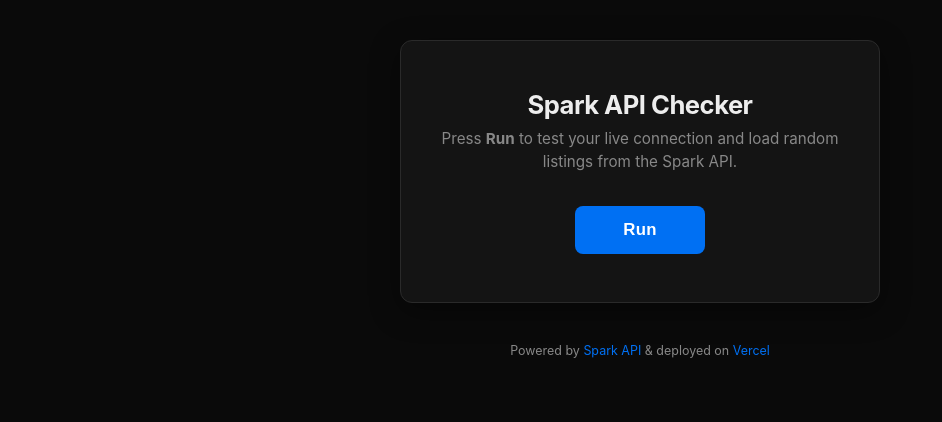
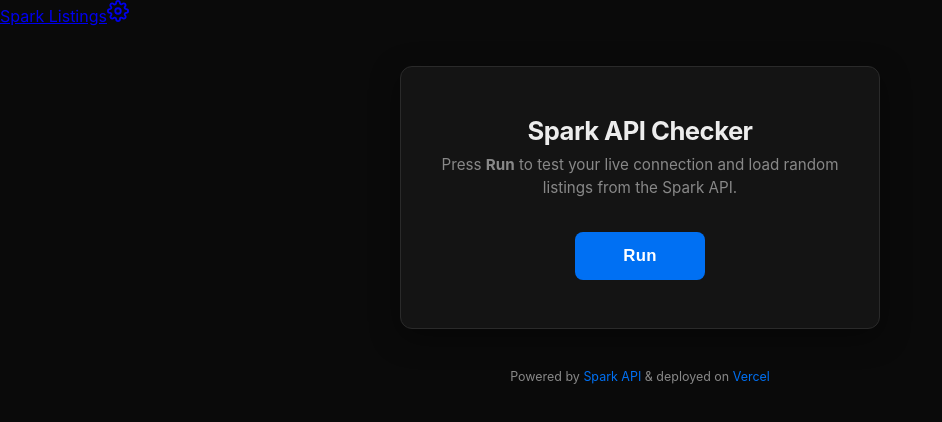
Before and after one commit to jawfbs/spark-api-checker, a Next.js app: page / in a window 1280 px wide. Shown: the top 422 px of the page, without its empty margins (0-942 px from the left). Built offline with nearby package versions, Linux system fonts and the light colour scheme.

Commit message:
Update layout.js

```diff
--- a/app/layout.js
+++ b/app/layout.js
@@ -1,15 +1,21 @@
 import "./globals.css";
+import { ThemeProvider } from "./context/ThemeContext";
+import NavBar from "./components/NavBar";
 
 export const metadata = {
-  title: "Spark API Connection Checker",
-  description:
-    "Vercel template — tests live connectivity to the Spark API by FBS.",
+  title: "Spark Listings",
+  description: "Search and browse MLS listings via the Spark API by FBS.",
 };
 
 export default function RootLayout({ children }) {
   return (
-    <html lang="en">
-      <body>{children}</body>
+    <html lang="en" data-theme="dark">
+      <body>
+        <ThemeProvider>
+          <NavBar />
+          <main className="main-content">{children}</main>
+        </ThemeProvider>
+      </body>
     </html>
   );
 }
```
